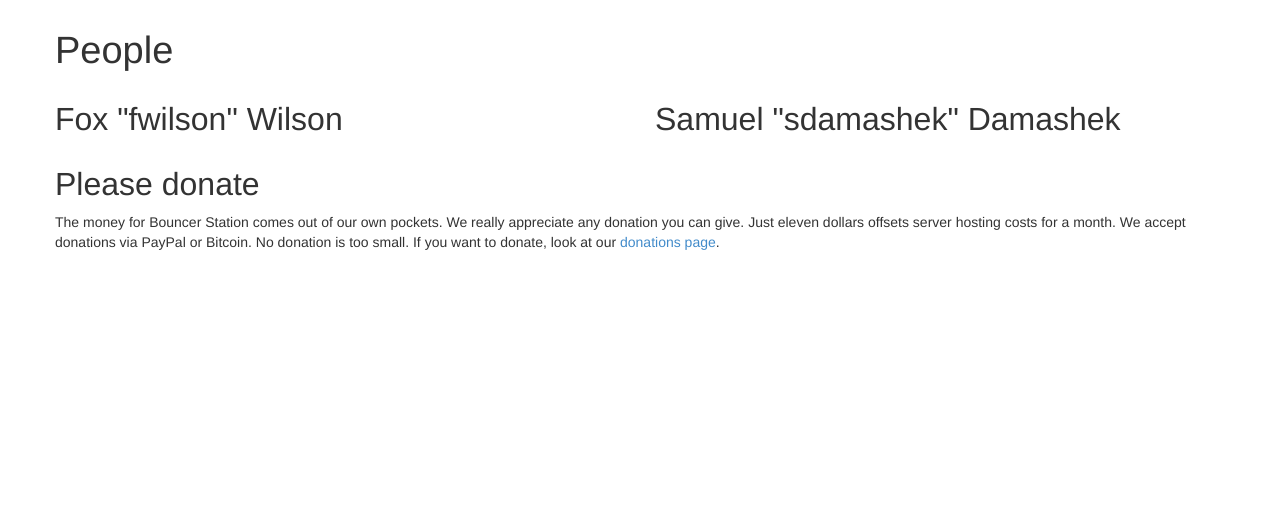
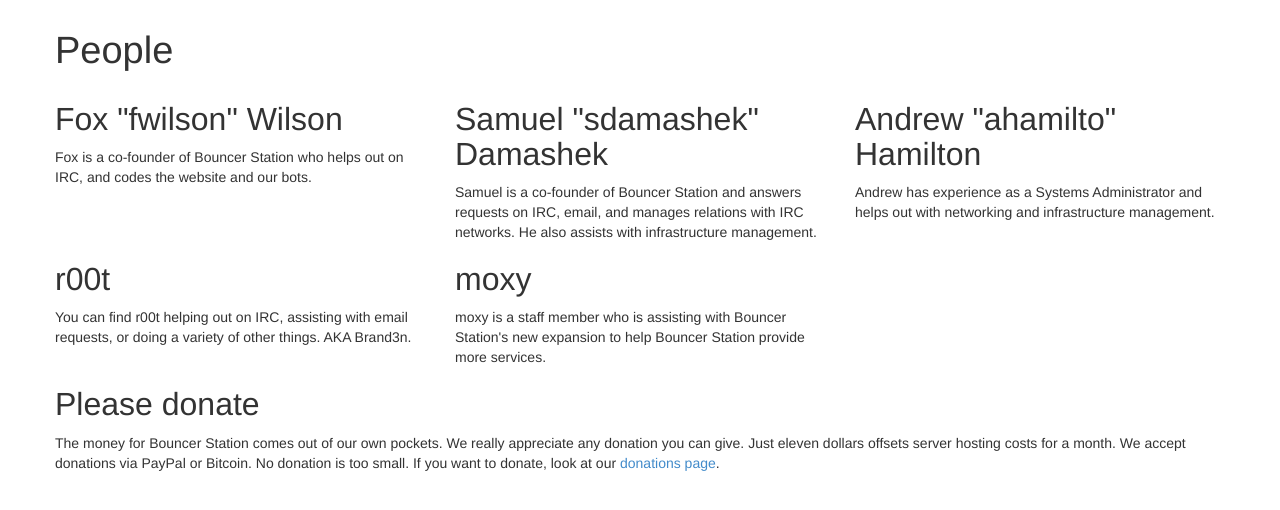
Before and after one commit to bouncerstation/web, a Flask app: template new/bsweb/templates/pages/who.html in a window 1280 px wide. Shown: the part 50-560 px from the top of the page. Run offline with Flask 2, Linux system fonts and the light colour scheme; the template is opened without the code that fills it, so the values that code supplies are empty; parts of the project's set-up code (start-up, migrations or seed data) failed here and were passed over.

Commit message:
Update people

```diff
--- a/new/bsweb/templates/pages/who.html
+++ b/new/bsweb/templates/pages/who.html
@@ -4,11 +4,27 @@
 {% block content %}
 <h1>People</h1>
 <div class="row row-fluid">
-    <div class="col-sm-6">
+    <div class="col-sm-4">
         <h2>Fox "fwilson" Wilson</h2>
+    Fox is a co-founder of Bouncer Station who helps out on IRC, and codes the website and our bots.
     </div>
-    <div class="col-sm-6">
+    <div class="col-sm-4">
         <h2>Samuel "sdamashek" Damashek</h2>
+    Samuel is a co-founder of Bouncer Station and answers requests on IRC, email, and manages relations with IRC networks. He also assists with infrastructure management.
+    </div>
+    <div class="col-sm-4">
+    <h2>Andrew "ahamilto" Hamilton</h2>
+    Andrew has experience as a Systems Administrator and helps out with networking and infrastructure management.
+    </div>
+</div>
+<div class="row row-fluid">
+    <div class="col-sm-4">
+    <h2>r00t</h2>
+    You can find r00t helping out on IRC, assisting with email requests, or doing a variety of other things. AKA Brand3n.
+    </div>
+    <div class="col-sm-4">
+    <h2>moxy</h2>
+    moxy is a staff member who is assisting with Bouncer Station's new expansion to help Bouncer Station provide more services.
     </div>
 </div>
 <div class="row row-fluid">
```
